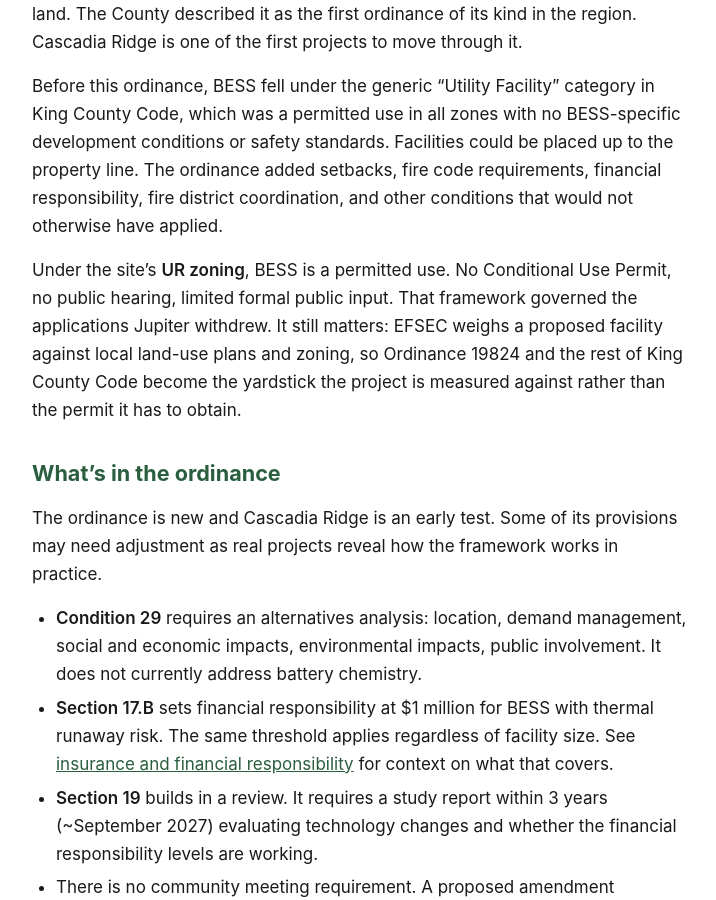
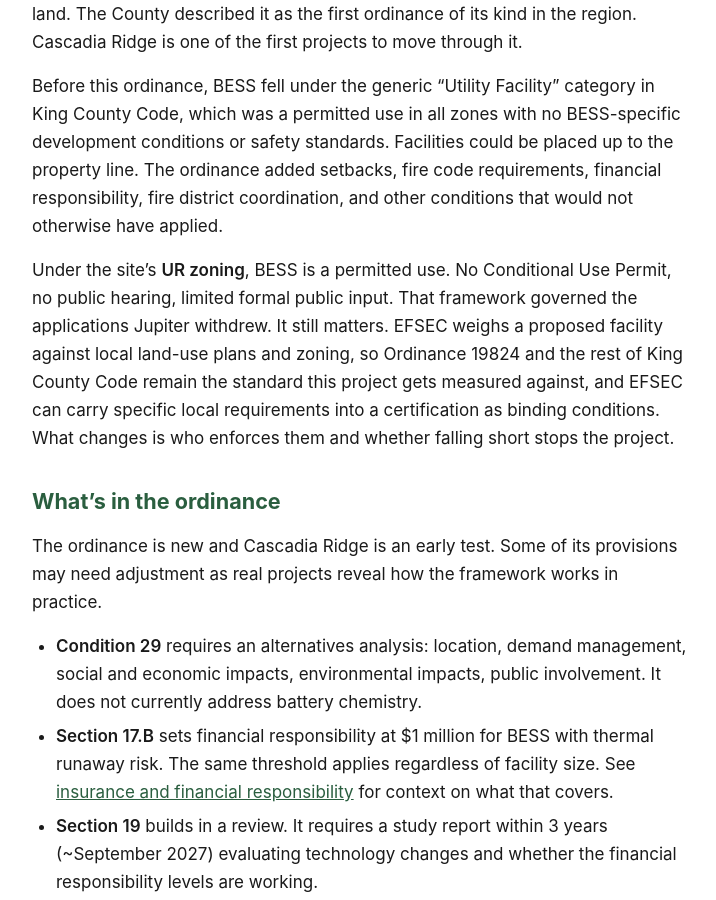
Before and after one commit to calef/cascadia-ridge-bess, a Jekyll site: the page built from _pages/permitting.md, in a window 1280 px wide and 900 px high, scrolled down 1758 px. Shown: the whole window, without its empty margins (280-996 px from the left). Built offline with Jekyll 4.4.1, drawn with Linux system fonts in a browser that asks for light colours; some of the changed text lies outside the part shown.

Commit message:
Deploy site 2026-08-29-102333

```diff
--- a/_pages/permitting.md
+++ b/_pages/permitting.md
@@ -22,7 +22,7 @@ King County released the full CMST25-0005 application package and related commun
 
 Before this ordinance, BESS fell under the generic "Utility Facility" category in King County Code, which was a permitted use in all zones with no BESS-specific development conditions or safety standards. Facilities could be placed up to the property line. The ordinance added setbacks, fire code requirements, financial responsibility, fire district coordination, and other conditions that would not otherwise have applied.
 
-Under the site's **UR zoning**, BESS is a permitted use. No Conditional Use Permit, no public hearing, limited formal public input. That framework governed the applications Jupiter withdrew. It still matters: EFSEC weighs a proposed facility against local land-use plans and zoning, so Ordinance 19824 and the rest of King County Code become the yardstick the project is measured against rather than the permit it has to obtain.
+Under the site's **UR zoning**, BESS is a permitted use. No Conditional Use Permit, no public hearing, limited formal public input. That framework governed the applications Jupiter withdrew. It still matters. EFSEC weighs a proposed facility against local land-use plans and zoning, so Ordinance 19824 and the rest of King County Code remain the standard this project gets measured against, and EFSEC can carry specific local requirements into a certification as binding conditions. What changes is who enforces them and whether falling short stops the project.
 
 ## What's in the ordinance
 
@@ -63,7 +63,7 @@ What the change means:
 
 - **King County permitting is preempted.** If the state certifies the project, that certification takes the place of local zoning and permitting, city and county alike.
 - **The final decision goes to the Governor.** EFSEC makes a recommendation; the Governor approves or rejects it.
-- **Ordinance 19824's requirements no longer apply as binding permit conditions.** Local codes become a consistency standard EFSEC weighs rather than a set of approvals the project must obtain.
+- **Ordinance 19824 stops being a permit the project has to obtain and becomes a standard it gets measured against.** EFSEC holds a hearing on whether the site is consistent with local land-use plans and zoning. A finding of inconsistency is not a veto; the Council can recommend approval anyway. But the reverse is also true: EFSEC can write local requirements into the certification as binding conditions, and local governments take part in the proceeding. The county's standards are weighed rather than enforced by the county, not erased.
 - **There is still public process, at the state level.** It includes comment opportunities, an early public hearing on whether the project is consistent with local land-use plans and zoning, and a formal proceeding in which affected people and organizations can seek party status to participate directly.
 
 Two things preemption does not do: it does not erase recorded property rights, such as the covenants and easements on the corridor parcels, and it does not compel the City of Snoqualmie to provide water service.
```
Also changed, not shown: index.md (+1 -1 lines).
